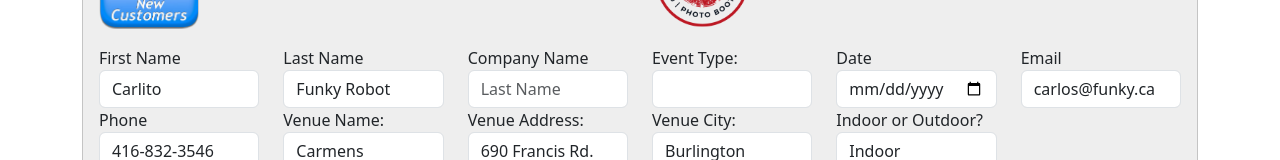
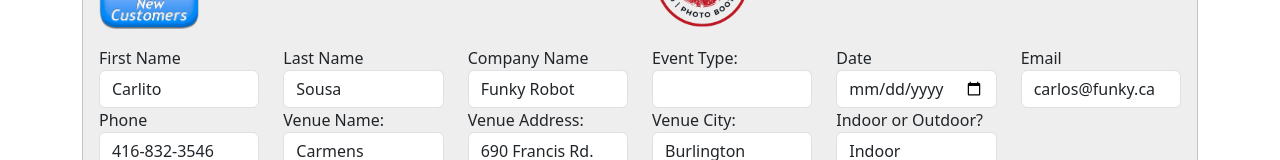
Before and after one commit to FunkyRobot73/invoice-pdf, an Angular app: page /addcustomer in a window 1280 px wide. Shown: the part 186-346 px from the top of the page. Built offline with nearby package versions, Linux system fonts and the light colour scheme.

Commit message:
more info

```diff
--- a/src/app/cust/add-customer/add-customer.component.ts
+++ b/src/app/cust/add-customer/add-customer.component.ts
@@ -17,8 +17,8 @@ export class AddCustomerComponent implements OnInit {
 
   customers: Customer[] = [];
   newfName : any = "Carlito";
-  newlName : any = "Funky Robot";
-  newCompany: string = "";
+  newlName : any = "Sousa";
+  newCompany: string = "Funky Robot";
   newEvent: string = "";
   newDate: Date = new Date();
   newEmail : any ="carlos@funky.ca";
```
